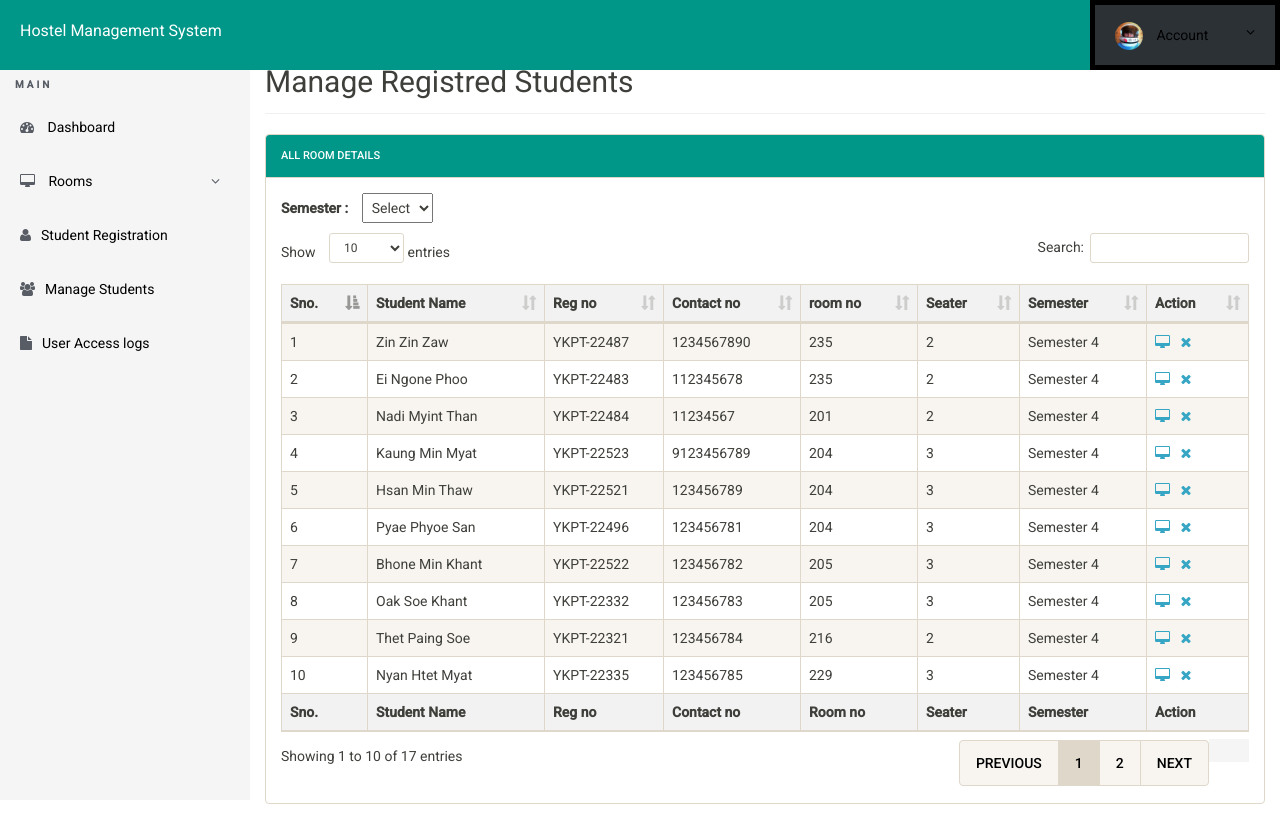
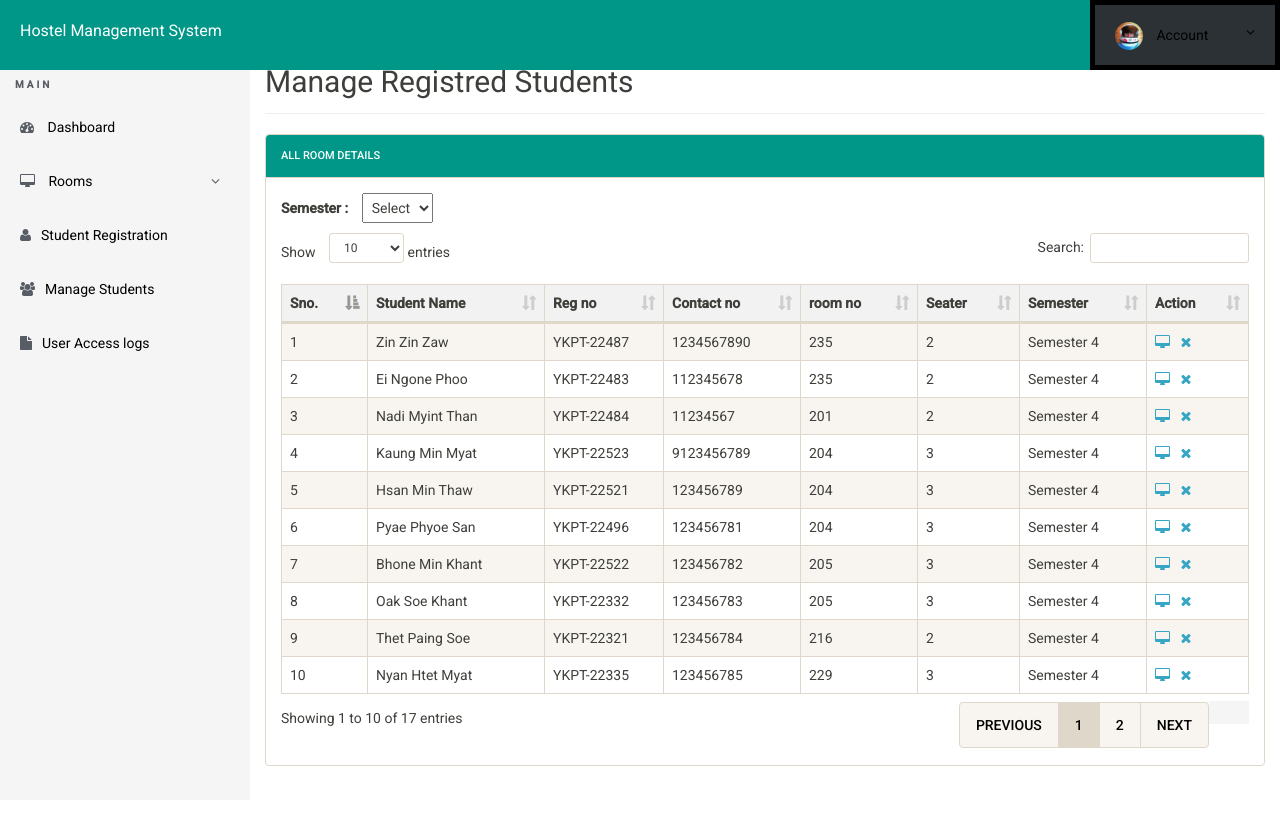
Before and after one commit to Kaung10/Hostel-Management, a PHP site: page /admin/manage-students.php in a window 1280 px wide. After the commit the page ends 766 px from the top, so only its background shows below. Run offline with PHP 8.4, Linux system fonts and the light colour scheme; a user stored in the database is signed in; data comes from the database, SQL or seed files in the repository.

Commit message:
del footer in access-log.php and manage-student.php in admin folder

```diff
--- a/admin/manage-students.php
+++ b/admin/manage-students.php
@@ -115,18 +115,7 @@ for ($i = 1; $i <= 10; $i++) {
 											<th>Action</th>
 										</tr>
 									</thead>
-									<tfoot>
-										<tr>
-											<th>Sno.</th>
-											<th>Student Name</th>
-											<th>Reg no</th>
-											<th>Contact no </th>
-											<th>Room no  </th>
-											<th>Seater </th>
-											<th>Semester </th>
-											<th>Action</th>
-										</tr>
-									</tfoot>
+
 									<tbody>
 <?php
 $aid=$_SESSION['id'];
```
Also changed, not shown: admin/access-log.php (+1 -11 lines).
